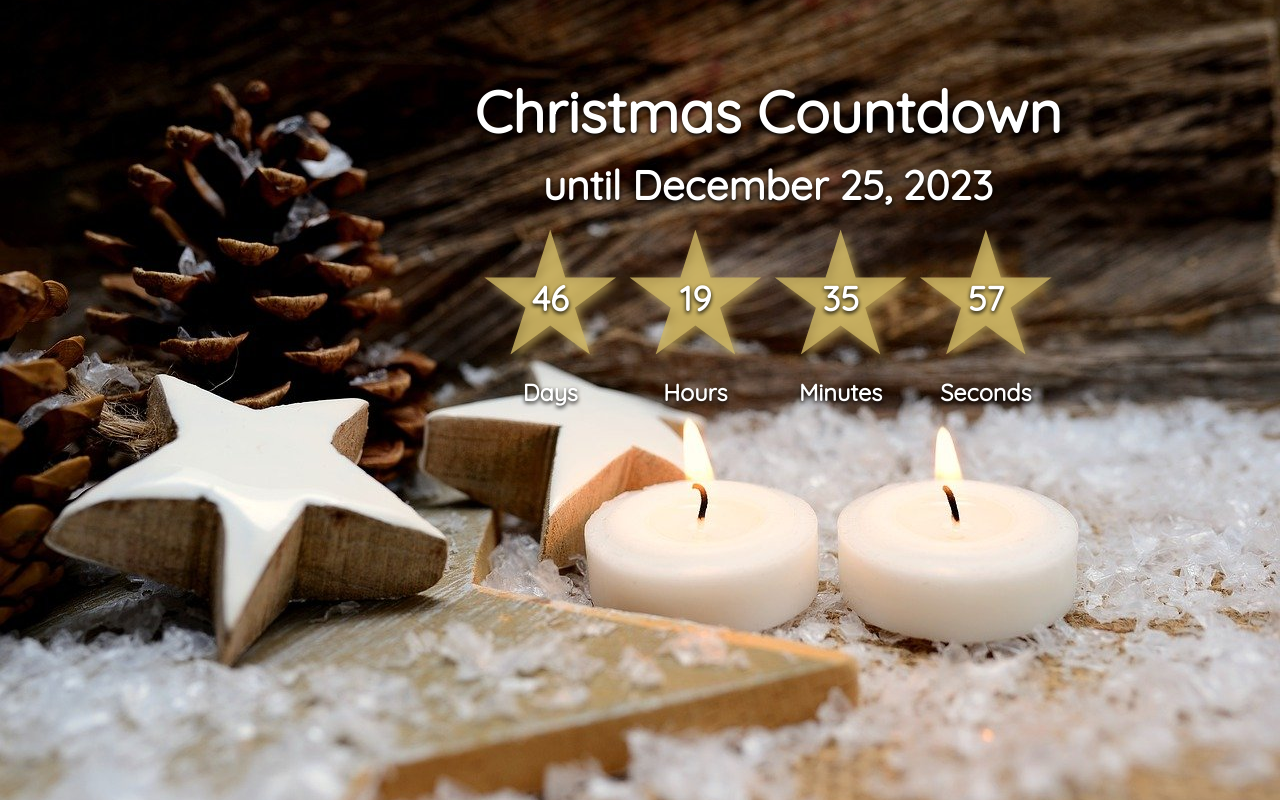
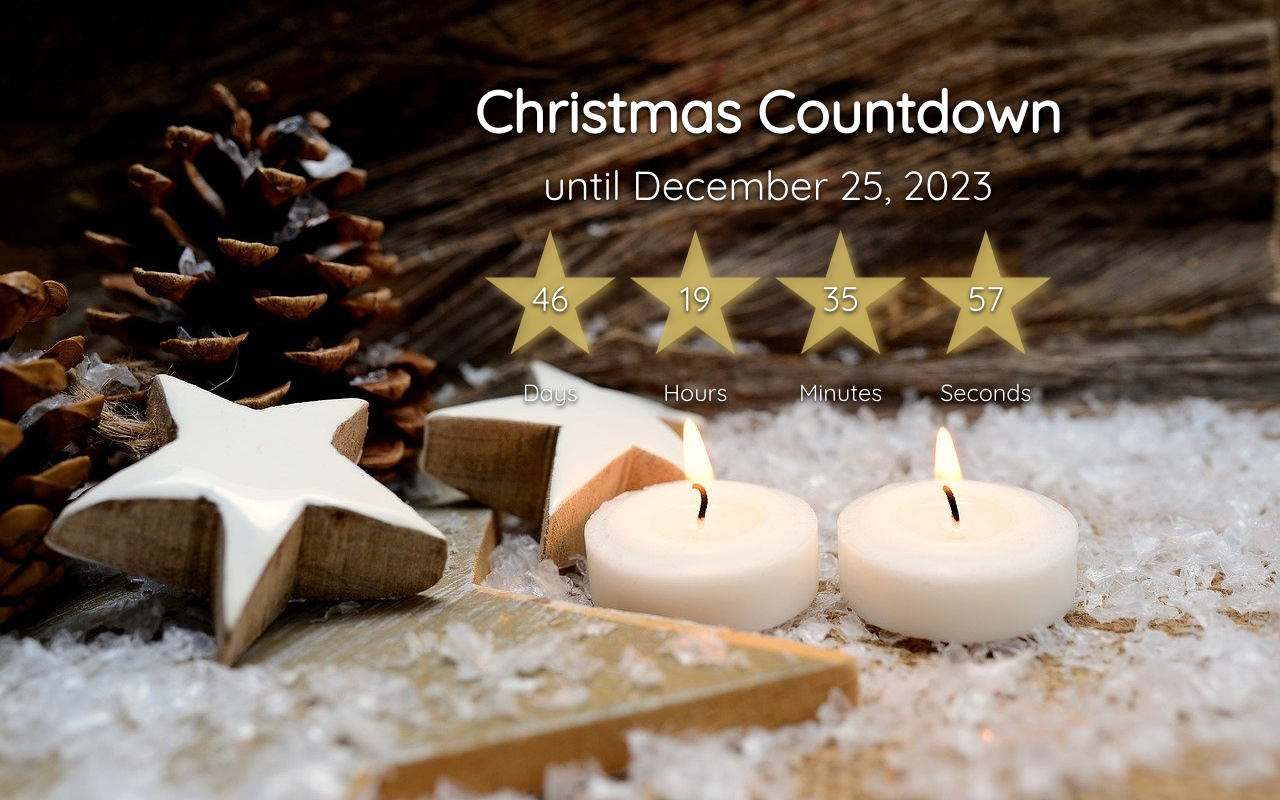
Before and after one commit to CarolaZapp/Christmas-Countdown_2023, a plain HTML site: page index.html in a window 1280 px wide. Shown: the top 800 px of the page. Drawn offline with Linux system fonts and the light colour scheme.

Commit message:
font-weight update

```diff
--- a/style.css
+++ b/style.css
@@ -33,13 +33,11 @@ body, html {
 
 .bg-text {
   color: white;
-  font-weight: 700;
   position: absolute;
   top: 10%;
   left: 50%;
   transform: translate(-50%, -10%);
   width: 100%;
-  /* padding: 1rem; */
   text-align: center;
 }
 
```
